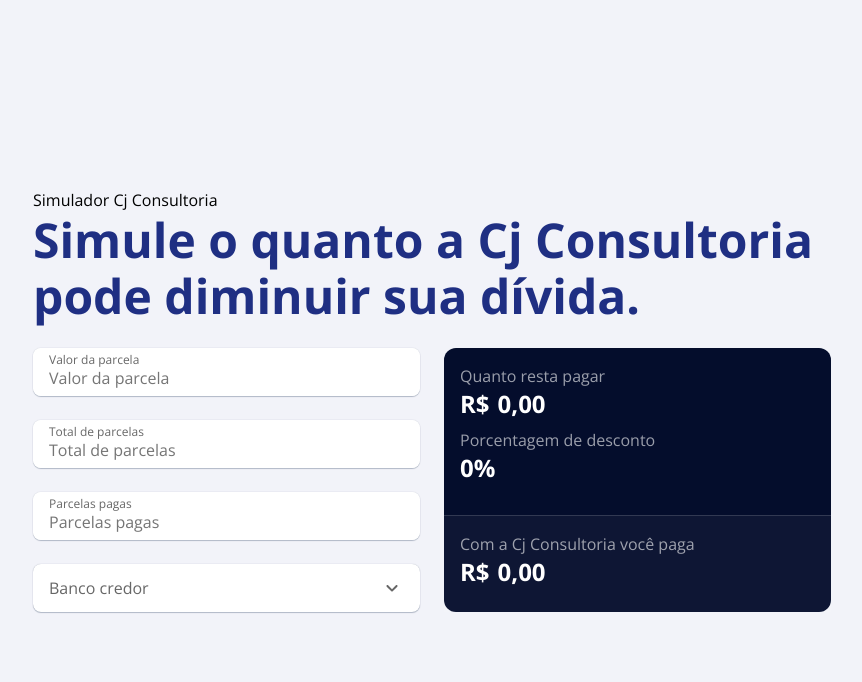
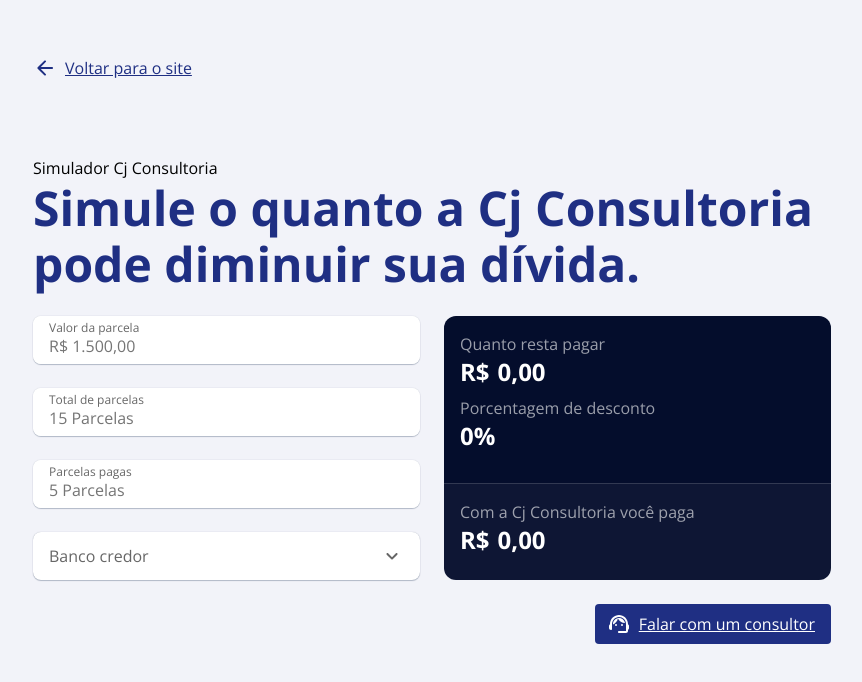
Before and after one commit to Bielframos/Cj-Consultoria-Calculadora, a plain HTML site: page index.html in a window 1280 px wide. Shown: the whole page, without its empty margins (208-1070 px from the left). Drawn offline with nearby package versions, Linux system fonts and the light colour scheme.

Commit message:
Atualização e ajustes

```diff
--- a/index.html
+++ b/index.html
@@ -10,6 +10,12 @@
 </head>
 <body>
     <div class="container">
+
+        <a href="https://www.cjconsultoriafinanceira.com/" class="body btnWithIcon">
+            <svg xmlns="http://www.w3.org/2000/svg" height="24px" viewBox="0 0 24 24" width="24px" fill="#000000"><path d="M0 0h24v24H0V0z" fill="none"/><path d="M19 11H7.83l4.88-4.88c.39-.39.39-1.03 0-1.42-.39-.39-1.02-.39-1.41 0l-6.59 6.59c-.39.39-.39 1.02 0 1.41l6.59 6.59c.39.39 1.02.39 1.41 0 .39-.39.39-1.02 0-1.41L7.83 13H19c.55 0 1-.45 1-1s-.45-1-1-1z"/></svg>
+            Voltar para o site
+        </a>
+
         <p class="subtitle">Simulador Cj Consultoria</p>
         <p class="h1 onlyDesktop">Simule o quanto a Cj Consultoria pode diminuir sua dívida.</p>
         <p class="h4 onlyMobile">Simule o quanto a Cj Consultoria pode diminuir sua dívida.</p>
@@ -18,15 +24,15 @@
             <article>
                 <div class="input shadow">
                     <label for="portionAmount">Valor da parcela</label>
-                    <input type="Text" pattern="[0-9]*" inputmode="numeric" size="12" onKeyUp="mascaraMoeda(this, event)" id="portionAmount" placeholder="Valor da parcela">
+                    <input type="Text" pattern="[0-9]*" inputmode="numeric" size="12" onKeyUp="mascaraMoeda(this, event)" id="portionAmount" placeholder="R$ 1.500,00">
                 </div>
                 <div class="input shadow">
                     <label for="totalInstallments">Total de parcelas</label>
-                    <input type="number" min="0" name="totalInstallments" id="totalInstallments" placeholder="Total de parcelas">
+                    <input type="number" min="0" name="totalInstallments" pattern="[0-9]*" inputmode="numeric" id="totalInstallments" placeholder="15 Parcelas">
                 </div>
                 <div class="input shadow">
                     <label for="paidInstallments">Parcelas pagas</label>
-                    <input type="number" min="0" name="paidInstallments" id="paidInstallments" placeholder="Parcelas pagas">
+                    <input type="number" min="0" pattern="[0-9]*" inputmode="numeric" name="paidInstallments" id="paidInstallments" placeholder="5 Parcelas">
                 </div>
                 <div class="bankMenu shadow">
                     <p id='bankInputName' class="body textColorMedium">Banco credor</p>
@@ -47,6 +53,11 @@
                 </div>
             </article>
         </section>
+
+        <a href="https://api.whatsapp.com/send?phone=5581971211062&text=Desejo%20falar%20com%20um%20consultor!" class="body btnFilled">
+            <svg xmlns="http://www.w3.org/2000/svg" enable-background="new 0 0 24 24" height="24px" viewBox="0 0 24 24" width="24px" fill="#FFFFFF"><g><rect fill="none" height="24" width="24"/><rect fill="none" height="24" width="24"/></g><g><g><path d="M21,12.22C21,6.73,16.74,3,12,3c-4.69,0-9,3.65-9,9.28C2.4,12.62,2,13.26,2,14v2c0,1.1,0.9,2,2,2h0c0.55,0,1-0.45,1-1 l0-4.81c0-3.83,2.95-7.18,6.78-7.29c3.96-0.12,7.22,3.06,7.22,7V19h-7c-0.55,0-1,0.45-1,1v0c0,0.55,0.45,1,1,1h7c1.1,0,2-0.9,2-2 v-1.22c0.59-0.31,1-0.92,1-1.64v-2.3C22,13.14,21.59,12.53,21,12.22z"/><circle cx="9" cy="13" r="1"/><circle cx="15" cy="13" r="1"/><path d="M18,11.03C17.52,8.18,15.04,6,12.05,6c-3.03,0-6.29,2.51-6.03,6.45c2.47-1.01,4.33-3.21,4.86-5.89 C12.19,9.19,14.88,11,18,11.03z"/></g></g></svg>
+            Falar com um consultor
+        </a>
     </div>
 </body>
 </html>
--- a/index.js
+++ b/index.js
@@ -228,18 +228,26 @@ function addBank(bankName) {
     menu.appendChild(menuItem);
 }
 
-bancos.map((e)=> {
+const bancoAlphaOrder =   bancos.sort((a, b)=> {
+                            if(a.banco < b.banco) {
+                            return -1;
+                            } else {
+                                return true;
+                            };
+                        });
+
+bancoAlphaOrder.map((e)=> {
     addBank(e.banco);
 });
 
 menu.addEventListener('click', (e)=> {
     let bankTarget = bancos.find((objeto)=> objeto.banco == e.target.innerHTML);
     let bankRate = bankTarget.taxa;
-    document.getElementById('percent').innerHTML = bankRate + ' %';
-    document.getElementById('bankInputName').innerHTML = bankTarget.banco;
     if (portionAmount.value === 0 || portionAmount.value === '') {
-        alert('Adicione o valor da parcela e a quantidade total de parcelas')
+        return alert('Adicione o valor da parcela e a quantidade total de parcelas');
     } else {
+        document.getElementById('percent').innerHTML = bankRate + ' %';
+        document.getElementById('bankInputName').innerHTML = bankTarget.banco;
         let remainderToPayValue = remainderToPay.innerText.replace('R$','');
         remainderToPayValue = (parseFloat(remainderToPayValue.replaceAll('.','').replace(',','.')));
         let cjDiscount = remainderToPayValue - (remainderToPayValue * bankRate / 100);
--- a/style.css
+++ b/style.css
@@ -43,6 +43,7 @@ gap: 24px;
 }
 
 .container {
+    position: relative;
     margin-left: auto; margin-right: auto;
     display: flex;
     flex-direction: column;
@@ -225,6 +226,54 @@ svg {
     margin-right: 8px;
 }
 
+/* Botões */
+.btnWithIcon {
+    display: flex;
+    align-items: center;
+    padding: 8px 16px 8px 12px;
+    height: 40px;
+    background-color: transparent;
+    color: var(--primaryColor);
+    border: none;
+    border-radius: 4px;
+    position: absolute;
+    left: 36px;
+    top: 48px;
+}
+
+.btnFilled {
+    display: flex;
+    align-items: center;
+    padding: 8px 16px 8px 12px;
+    height: 40px;
+    background-color: var(--primaryColor);
+    color: white;
+    border: none;
+    border-radius: 4px;
+    width: fit-content;
+    transition: all .4s ease;
+    margin-top: 24px;
+    align-self: flex-end;
+}
+
+.btnWithIcon > svg {
+    fill: var(--primaryColor);
+    margin-right: 8px;
+}
+
+.btnFilled > svg {
+    fill: white;
+    margin-right: 8px;
+}
+
+.btnWithIcon:hover {
+    background-color: hsla(230, 62%, 32%, 0.04);
+}
+
+.btnFilled:hover {
+    background: hsla(230, 62%, 48%, 1);
+}
+
 
 @media only screen and (min-width:660px) {
     .onlyMobile {
@@ -237,6 +286,8 @@ svg {
     }
 }
 
+
+
 @media only screen and (max-width:659px) {
     .onlyDesktop {
         display: none;
@@ -246,8 +297,13 @@ svg {
         height: fit-content;
     }
 
+    .btnWithIcon {
+        top: 24px;
+        left: 4px;
+    }
+
     .container {
-        padding: 48px 16px;
+        padding: 88px 16px 40px 16px;
         justify-content: center;
         height: fit-content;
     }
```
